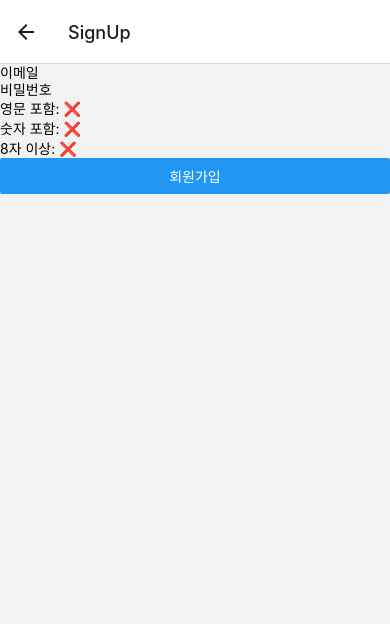
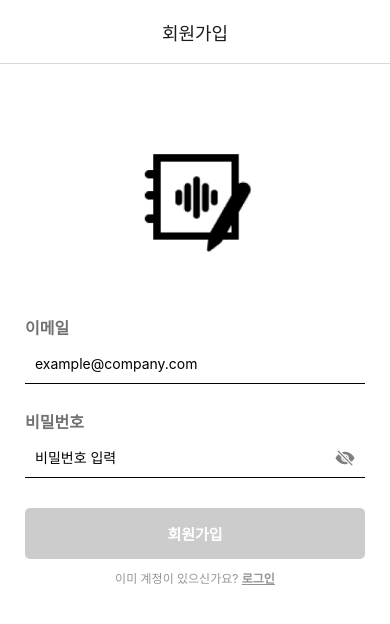
Before and after one commit to VoiceLog-Audio-Diary-App/Frontend, a React Native app: screen /SignUp in a window 390 px wide. Shown: the top 624 px of the page. Built offline with nearby package versions, Linux system fonts and the light colour scheme.

Commit message:
feat: Add sign up page(#1)

```diff
--- a/src/App.tsx
+++ b/src/App.tsx
@@ -26,7 +26,7 @@ function App() {
 
         {/* 로그인 관련 화면들 */}
         <Stack.Screen name="Login" component={LoginScreen} />
-        <Stack.Screen name="EmailLogin" component={EmailLoginScreen} />
+        <Stack.Screen name="EmailLogin" component={EmailLoginScreen} options={{headerShown: false}}/>
         <Stack.Screen name="SignUp" component={SignUpScreen} />
         <Stack.Screen name="EmailVerification" component={EmailVerificationScreen} />
         <Stack.Screen name="PasswordReset" component={PasswordResetScreen} />
--- a/src/screens/SignUpScreen.tsx
+++ b/src/screens/SignUpScreen.tsx
@@ -1,10 +1,14 @@
-import React, { useState } from 'react';
-import { View, TextInput, Button, Text, Alert } from 'react-native';
+import React, { useState, useEffect, useLayoutEffect } from 'react';
+import { View, TextInput, Button, ScrollView, TouchableOpacity, Keyboard, KeyboardAvoidingView, Alert, Image, StyleSheet, SafeAreaView, Text, TouchableWithoutFeedback } from 'react-native';
 import { StackNavigationProp } from '@react-navigation/stack';
+import { removeWhitespace, validatePassword, validateEmail } from "../util";
+import Ionicons from 'react-native-vector-icons/Ionicons';
+import Logo from '../../assets/logo.png';
 
 type RootStackParamList = {
   SignUp: undefined;
   EmailVerification: { email: string };
+  EmailLogin: undefined;
 };
 
 type SignUpScreenNavigationProp = StackNavigationProp<
@@ -16,50 +20,249 @@ type Props = {
   navigation: SignUpScreenNavigationProp;
 };
 
+const styles = StyleSheet.create({
+  container: {
+    flex: 1,
+    paddingTop: 26,
+    flexDirection: 'column',
+    alignItems: 'center',
+    backgroundColor: 'white'
+  },
+  text: {
+    fontSize: 20,
+    color: '#252525',
+    paddingHorizontal: 16,
+    fontWeight: '600',
+    marginBottom: 10,
+  },
+  input: {
+      height: 40,
+      borderColor: 'black',
+      borderBottomWidth: 1,
+      paddingHorizontal: 10,
+      backgroundColor: "white",
+      width: '100%',
+      paddingRight: 35,
+  },
+  container2: {
+      paddingHorizontal: 25,
+      width: '100%',
+      alignItems: 'flex-start',
+  },
+  inputWrapper: {
+      position: 'relative',
+      width: '100%',
+      marginBottom: 5,
+  },
+  inputInfoText: {
+      color: '#717171',
+      fontSize: 16,
+      fontWeight: '600',
+      paddingBottom: 5,
+  },
+  icon: {
+      position: 'absolute',
+      right: 10,
+      top: 10,
+      height: 20,
+      width: 20,
+      justifyContent: 'center',
+      alignItems: 'center',
+  },
+  confirmButton: {
+      width: '100%',
+      backgroundColor: 'black',
+      alignItems: 'center',
+      paddingVertical: 15,
+      borderRadius: 5,
+  },
+  cautionText: {
+    color: '#949494',
+    fontSize: 13,
+  },
+  errorMessage: {
+      color: 'red',
+      fontSize: 13,
+      marginTop: 5,
+  },
+  textButton: {
+    fontSize: 12,
+    color: '#949494',
+    textDecorationLine: 'underline',
+  },
+  textButton2: {
+    fontSize: 12,
+    color: '#949494',
+    fontWeight: '600',
+    textDecorationLine: 'underline',
+  },
+  infoText: {
+      color: '#949494',
+      fontSize: 12
+  },
+  textContainer: {
+    flexDirection: 'row',
+    alignItems: 'center',
+    justifyContent: 'center',
+  },
+  alertOverlay: {
+      flex: 1,
+      justifyContent: 'center',
+      alignItems: 'center',
+      backgroundColor: 'rgba(0, 0, 0, 0.5)',
+      position: 'absolute',
+      top: 0,
+      left: 0,
+      right: 0,
+      bottom: 0,
+    },
+    alertContainer: {
+      width: 300,
+      backgroundColor: 'white',
+      borderRadius: 20,
+      padding: 20,
+      alignItems: 'center',
+    },
+    alertTitle: {
+      fontSize: 16,
+      fontWeight: 'bold',
+      marginBottom: 10,
+    },
+    alertMessage: {
+      fontSize: 14,
+      color: '#8E8E8E',
+      textAlign: 'center',
+      marginBottom: 5,
+    },
+    alertButtonContainer: {
+        flexDirection: 'row',
+        justifyContent: 'space-between',
+        width: '100%',
+      },
+      alertButton: {
+        flex: 1,
+        height: 45,
+        justifyContent: 'center',
+        alignItems: 'center',
+        borderRadius: 10,
+        marginHorizontal: 5,
+      },
+      cancelButton: {
+        backgroundColor: '#F0F0F0',
+      },
+      cancelButtonText: {
+        color: '#8E8E8E',
+        fontWeight: 'bold',
+      },
+  scrollView: {
+     flexGrow: 1,
+  },
+
+});
+
 function SignUpScreen({ navigation }: Props) {
   const [email, setEmail] = useState<string>('');
   const [password, setPassword] = useState<string>('');
-  const [conditions, setConditions] = useState({
-    hasNumber: false,
-    hasLetter: false,
-    isLongEnough: false,
+  const [errorMessage, setErrorMessage] = useState<string>('');
+  const [errorMessage2, setErrorMessage2] = useState<string>('');
+  const [secureText, setSecureText] = useState(true);
+  const [isDisabled, setIsDisabled] = useState(true);
+
+  //앱바
+    useLayoutEffect(() => {
+        navigation.setOptions({
+            title: '회원가입',
+            headerTitleAlign: 'center',
+            headerLeft: () => null,
+            headerStyle: {
+                backgroundColor: 'white',
+                elevation: 5,
+                shadowColor: 'black',
+            }
         });
+    }, [navigation]);
 
-  const handlePasswordChange = (text: string) => {
-    setPassword(text);
-    setConditions({
-      hasNumber: /\d/.test(text),
-      hasLetter: /[a-zA-Z]/.test(text),
-      isLongEnough: text.length >= 8,
-    });
+  const handleSignUp = () => {
+    navigation.navigate('EmailVerification', { email: email })
   };
 
-  const handleSignUp = () => {
-    if (Object.values(conditions).every(Boolean)) {
-      navigation.navigate('EmailVerification', { email });
-    } else {
-      Alert.alert('회원가입 실패', '비밀번호 조건을 확인해주세요.');
+  const handlePasswordChange = (password) => {
+        const changedPassword = removeWhitespace(password);
+        setPassword(changedPassword);
+        setErrorMessage2(
+          validatePassword(changedPassword) ? "" : "영문, 숫자, 특수기호 중 2가지 이상을 포함하여 8~15자로 입력해주세요."
+        );
     }
-  };
+
+  const handleEmailChange = (email) => {
+      const changedEmail = removeWhitespace(email);
+      setEmail(changedEmail);
+      setErrorMessage(
+        validateEmail(changedEmail) ? "" : "올바르지 않은 형식입니다."
+      );
+  }
+
+   useEffect(() => {
+     setIsDisabled(!(email && password && !errorMessage && !errorMessage2));
+   }, [email, password, errorMessage, errorMessage2]);
 
   return (
-    <View>
+    <TouchableWithoutFeedback onPress={Keyboard.dismiss}>
+    <SafeAreaView style={styles.container}>
+
+    <View style={{height: 40}}/>
+      <Image source={Logo} style={{height: 135, width: 135}}/>
+      <View style={styles.container2} keyboardVerticalOffset= {20}>
+        <View style={{height: 50}}/>
+        <Text style={styles.inputInfoText}>이메일</Text>
+        <View style={styles.inputWrapper}>
             <TextInput
-        placeholder="이메일"
+                style={styles.input}
                 value={email}
-        onChangeText={setEmail}
+                onChangeText={handleEmailChange}
+                placeholder='example@company.com'
             />
+        </View>
+        {errorMessage ? <Text style={styles.errorMessage}>{errorMessage}</Text> : null}
+        <View style={{height: 20}}/>
+        <Text style={styles.inputInfoText}>비밀번호</Text>
+        <View style={styles.inputWrapper}>
             <TextInput
-        placeholder="비밀번호"
+                style={styles.input}
                 value={password}
                 onChangeText={handlePasswordChange}
-        secureTextEntry
+                placeholder='비밀번호 입력'
+                secureTextEntry={secureText}
             />
-      <Text>영문 포함: {conditions.hasLetter ? '✅' : '❌'}</Text>
-      <Text>숫자 포함: {conditions.hasNumber ? '✅' : '❌'}</Text>
-      <Text>8자 이상: {conditions.isLongEnough ? '✅' : '❌'}</Text>
-      <Button title="회원가입" onPress={handleSignUp} />
+            <TouchableOpacity
+                style={styles.icon}
+                onPress={() => setSecureText(!secureText)}
+            >
+                <Ionicons
+                    name={secureText ? 'eye-off' : 'eye'}
+                    size={20}
+                    color='gray'
+                />
+            </TouchableOpacity>
         </View>
+        {errorMessage2 ? <Text style={styles.errorMessage}>{errorMessage2}</Text> : null}
+        <View style={{height: 25}}/>
+        <TouchableOpacity style={[styles.confirmButton, isDisabled && { backgroundColor: '#ccc' }]} onPress={handleSignUp} disabled={isDisabled}>
+          <Text style={{fontSize: 15, fontWeight: '600', color: 'white'}}>회원가입</Text>
+        </TouchableOpacity>
+      </View>
+      <View style={{height: 10}} />
+      <View style={styles.textContainer}>
+        <Text style={styles.infoText}>이미 계정이 있으신가요?{' '}</Text>
+        <TouchableWithoutFeedback onPress={() => navigation.navigate('EmailLogin')}>
+            <Text style={styles.textButton2}>
+              로그인
+            </Text>
+        </TouchableWithoutFeedback>
+      </View>
+
+    </SafeAreaView>
+    </TouchableWithoutFeedback>
   );
 }
 
```
Lines whose indentation alone changed are shown as unchanged.
